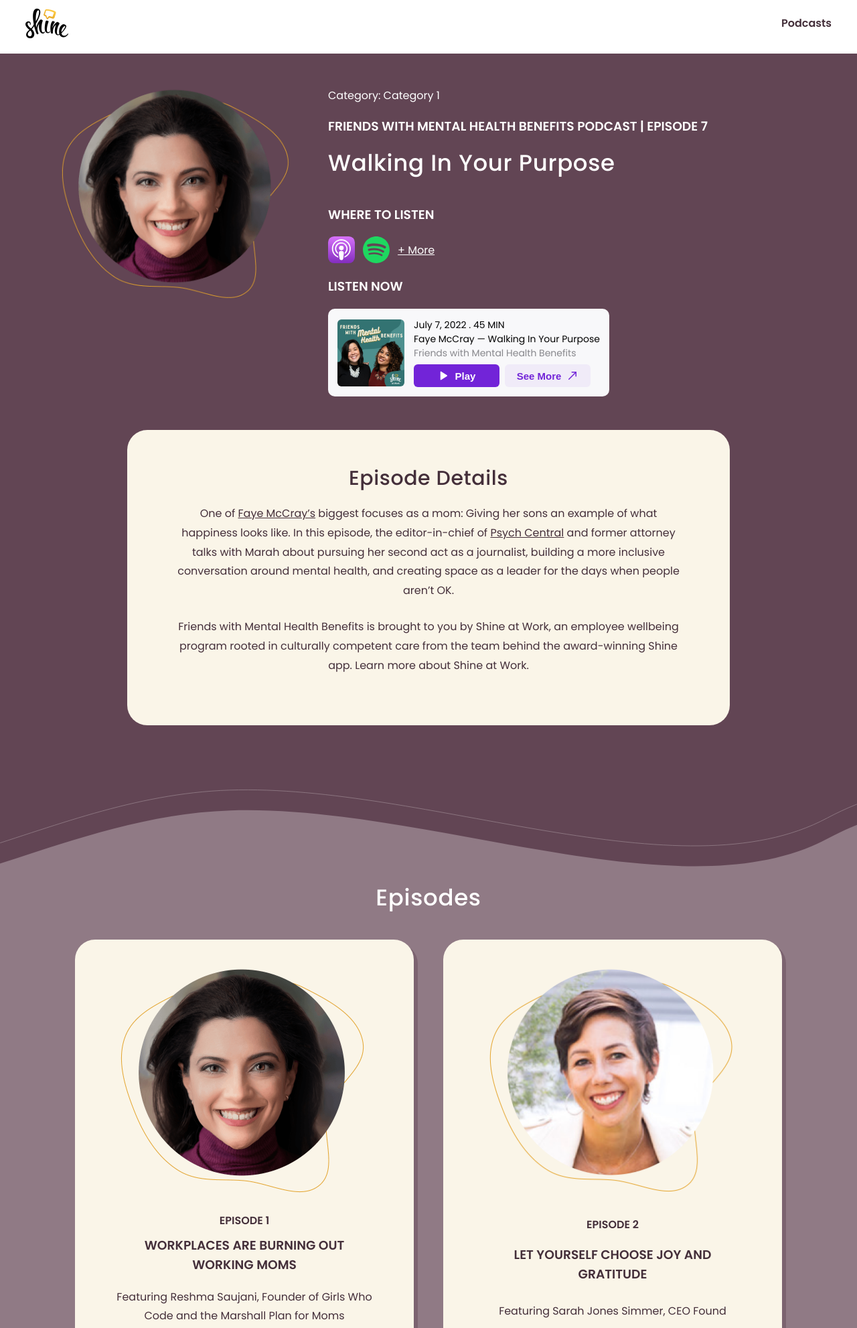
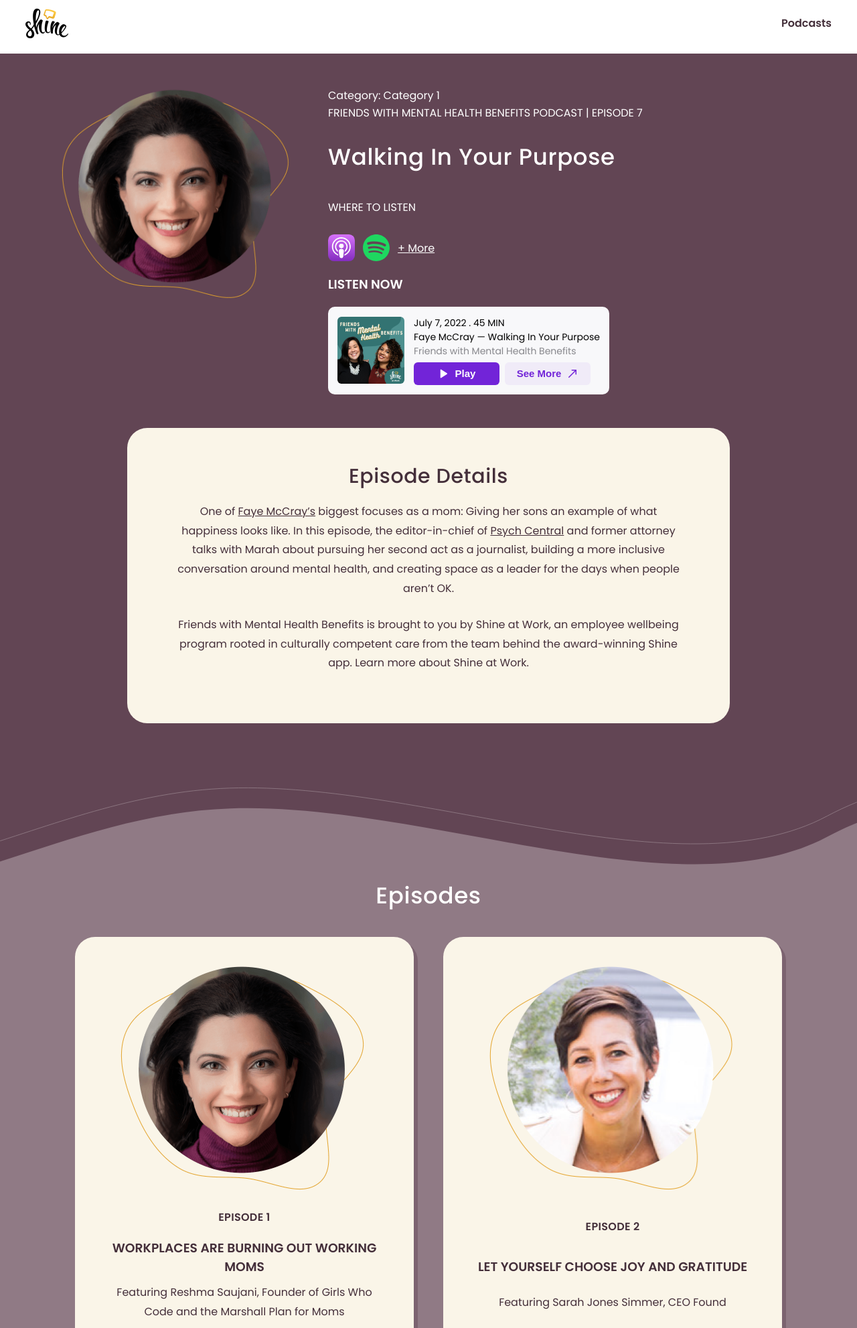
Before and after one commit to chemagaton24/dotTheory-FE, a plain HTML site: page podcast/reshma-saujani.html in a window 1280 px wide. Shown: the part 11-1994 px from the top of the page at 67% size. Drawn offline with Linux system fonts and the light colour scheme; files whose address does not match are found by name; a web font is replaced by a local one.

Commit message:
FE-996 Update headings

```diff
--- a/assets/css/default.css
+++ b/assets/css/default.css
@@ -4,16 +4,56 @@
   font-family: "Poppins", sans-serif;
   color: rgb(68, 47, 58);
 }
+
 main a {
   color: #fff;
 }
+
 ul {
   padding: 0;
   margin: 0;
 }
+
 p {
   margin: 0;
 }
+
+.margin-0 {
+  margin: 0;
+}
+
+.text-bold {
+  font-weight: 700;
+}
+
+.heading-xl {
+  font-size: 34px;
+  font-style: normal;
+  font-weight: 500;
+  line-height: 130%;
+  letter-spacing: 0.02em;
+}
+
+.heading-l {
+  line-height: 150%;
+  font-weight: 700;
+  font-size: 20px;
+  letter-spacing: 0.02em;
+}
+
+.heading-m {
+  line-height: 150%;
+  font-weight: 700;
+  font-size: 18.72px;
+}
+
+.heading-s {
+  line-height: 150%;
+  font-weight: 700;
+  font-size: 16px;
+  letter-spacing: 0.02em;
+}
+
 img {
   max-width: 100%;
   max-height: 100%;
@@ -22,11 +62,13 @@
   object-fit: contain;
   vertical-align: middle;
 }
+
 .main-nav-block ul {
   display: flex;
   column-gap: 38px;
   list-style: none;
 }
+
 .main-nav-block a {
   font-style: normal;
   font-weight: 600;
@@ -39,57 +81,71 @@
   border-bottom: 2px solid transparent;
   cursor: pointer;
 }
+
 .main-nav-block a:hover {
   border-bottom: 2px solid;
 }
+
 footer {
   padding: 40px 32px 0;
 }
+
 footer h3 {
   margin: 0 0 24px;
 }
+
 footer nav ul {
   list-style: none;
   margin: 0;
   padding: 0;
 }
+
 footer nav ul li {
   margin-bottom: 12px;
 }
+
 footer nav a {
   color: rgb(119, 119, 119);
   text-decoration: none;
   line-height: 150%;
   font-size: 15px;
 }
+
 footer .row-1 {
   display: flex;
   flex-direction: column;
   padding-bottom: 40px;
   row-gap: 40px;
+}
 
-  @media only screen and (min-width: 768px) {
+@media only screen and (min-width: 768px) {
+  footer .row-1 {
     flex-direction: row;
   }
 }
 footer .row-1 > .col {
   flex-grow: 0.5;
 }
+
 footer .sitemap {
   display: flex;
   margin-bottom: 40px;
 }
+
 footer .sitemap > .col {
   flex-grow: 0.2;
 }
+
 footer .app-download > ul {
   display: flex;
   column-gap: 16px;
   list-style: none;
   padding: 0;
   margin: 0;
+}
 
-  @media only screen and (min-width: 480px) {
+@media only screen and (min-width: 480px) {
+  footer .app-download > ul {
     column-gap: 32px;
   }
 }
@@ -97,6 +153,7 @@
   max-width: 182px;
   width: 100%;
 }
+
 footer .social-media-list {
   list-style: none;
   margin: 0;
@@ -104,6 +161,7 @@
   display: flex;
   column-gap: 32px;
 }
+
 footer .copyright {
   padding: 40px 0;
   color: rgb(119, 119, 119);
@@ -111,3 +169,5 @@
   font-size: 15px;
   border-top: 1px solid rgb(242, 237, 240);
 }
+
+/*# sourceMappingURL=default.css.map */
--- a/assets/css/podcast.css
+++ b/assets/css/podcast.css
@@ -46,13 +46,6 @@
   max-width: 350px;
   border-radius: 30px;
 }
-.hero-section-block h1 {
-  font-size: 34px;
-  font-weight: 500;
-  line-height: 130%;
-  margin: 0px 0px 20px;
-  letter-spacing: 0.68px;
-}
 .hero-section-block p {
   line-height: 180%;
   font-weight: 400;
@@ -80,13 +73,8 @@
   text-align: center;
   padding: 0 50px 50px;
 }
-.podcast-speakers-block h1 {
+.podcast-speakers-block h2 {
   margin-block: 0 40px;
-  font-size: 34px;
-  font-style: normal;
-  font-weight: 500;
-  line-height: 130%;
-  letter-spacing: 0.02em;
   color: #fff;
 }
 .podcast-speakers-block .podcast-speaker-list {
--- a/podcast/reshma-saujani.html
+++ b/podcast/reshma-saujani.html
@@ -49,9 +49,11 @@
             </div>
             <div class="col col-2">
               <div>Category: Category 1</div>
-              <h3>FRIENDS WITH MENTAL HEALTH BENEFITS PODCAST | EPISODE 7</h3>
-              <h1>Walking In Your Purpose</h1>
-              <h3>WHERE TO LISTEN</h3>
+              <p class="heading-m margin-0">
+                FRIENDS WITH MENTAL HEALTH BENEFITS PODCAST | EPISODE 7
+              </p>
+              <h1 class="heading-xl">Walking In Your Purpose</h1>
+              <p class="heading-m">WHERE TO LISTEN</p>
               <ul class="social-media-list">
                 <li>
                   <img
@@ -129,7 +131,7 @@
         class="light-purpple-bottom-wave-bg"
       />
       <section class="podcast-speakers-block">
-        <h1>Episodes</h1>
+        <h2 class="heading-xl">Episodes</h2>
         <ul class="podcast-speaker-list">
           <li>
             <div class="podcast-speaker-card">
@@ -138,8 +140,8 @@
                 alt="resmha"
                 class="speaker-image"
               />
-              <h4>EPISODE 1</h4>
-              <h3>WORKPLACES ARE BURNING OUT WORKING MOMS</h3>
+              <h3 class="heading-s">EPISODE 1</h3>
+              <h4 class="heading-m">WORKPLACES ARE BURNING OUT WORKING MOMS</h4>
               <p>
                 Featuring Reshma Saujani, Founder of Girls Who Code and the
                 Marshall Plan for Moms
@@ -154,10 +156,10 @@
                 alt="sarah"
                 class="speaker-image"
               />
-              <h4>EPISODE 2</h4>
-              <h3>LET YOURSELF CHOOSE JOY AND GRATITUDE</h3>
+              <h3 class="heading-s">EPISODE 2</h3>
+              <h4 class="heading-m">LET YOURSELF CHOOSE JOY AND GRATITUDE</h4>
               <p>Featuring Sarah Jones Simmer, CEO Found</p>
-              <a href="/podcast/sarah-jones-simmer.html">Listen Now</a>
+              <a href="/podcast/reshma-saujani.html">Listen Now</a>
             </div>
           </li>
         </ul>
```
Also changed, not shown: index.html (+3 -8 lines), podcast/alisha-johnson-wilder.html (+10 -8 lines), podcast/andy-dunn.html (+10 -8 lines), podcast/faye-mccray.html (+10 -8 lines), podcast/index.html (+1 -1 lines), podcast/jen-fisher.html (+10 -8 lines), podcast/sarah-jones-simmer.html (+10 -8 lines), podcast/trinity-mouzon-wofford.html (+10 -8 lines), assets/images/apple-best-of-2020.svg (deleted), 4 other files.
